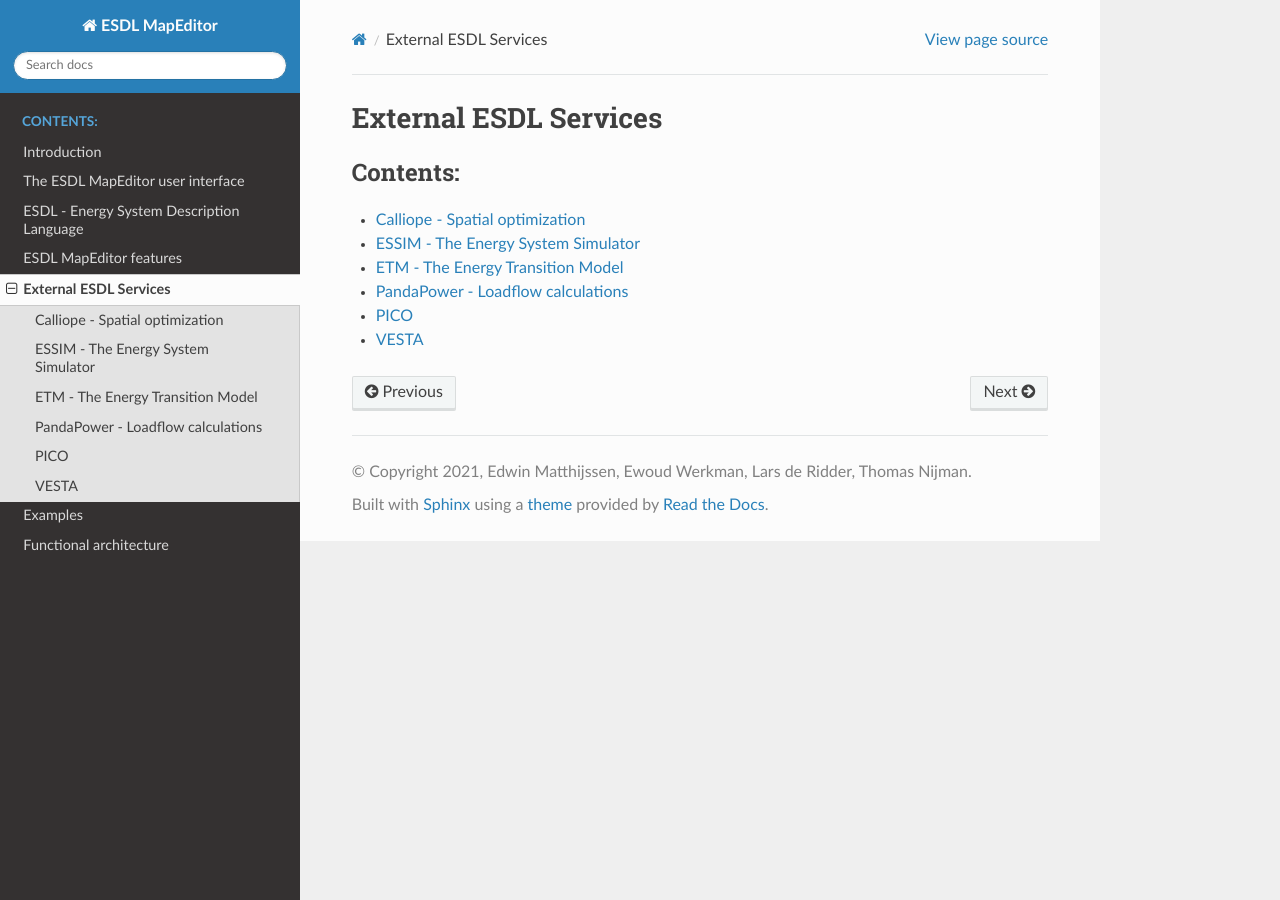
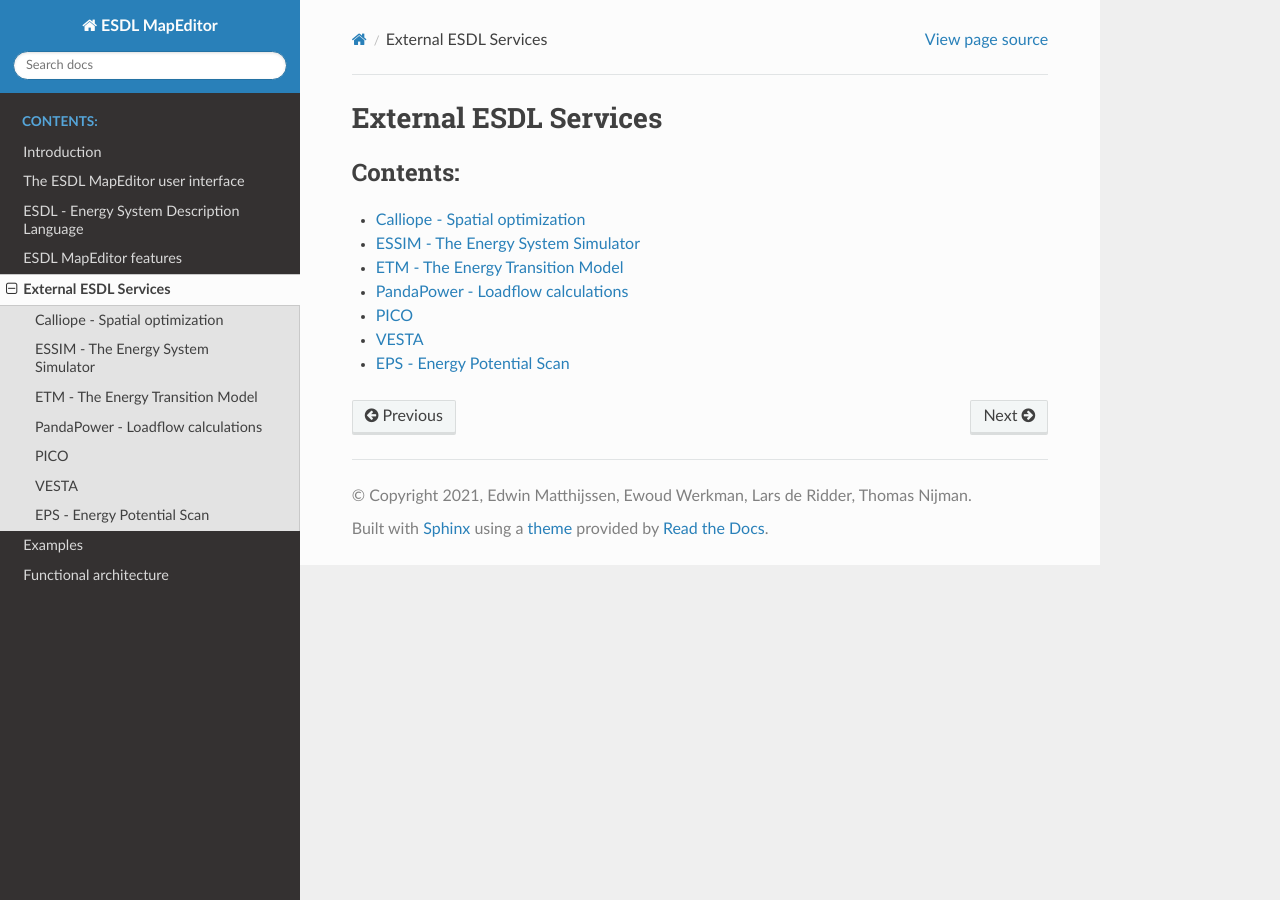
Before and after one commit to ESDLMapEditorESSIM/ESDLMapEditorDocumentation, a Sphinx documentation site: the page built from docs/source/external_services/index.rst, in a window 1280 px wide. Built offline with Sphinx 7.4.7 and the Read the Docs theme 2.0.0, drawn with Linux system fonts in a browser that asks for light colours; pages that are not in the unit, such as notebooks, are missing from menus.

Commit message:
added some content

```diff
--- /dev/null
+++ b/docs/source/external_services/eps.rst
@@ -0,0 +1,2 @@
+EPS - Energy Potential Scan
+===========================
--- a/docs/source/external_services/index.rst
+++ b/docs/source/external_services/index.rst
@@ -11,3 +11,4 @@ External ESDL Services
    pandapower
    pico
    vesta
+   eps
--- a/docs/source/features/index.rst
+++ b/docs/source/features/index.rst
@@ -14,4 +14,5 @@ ESDL MapEditor features
    wms_services
    shapefile_import
    animation_of_loads
-   external_services
+   configuring_external_services
+   workflow_definition
```
Also changed, not shown: docs/source/external_services/pandapower.rst (line endings or trailing spaces), docs/source/features/configuring_external_services.rst (renamed from docs/source/features/external_services.rst).
